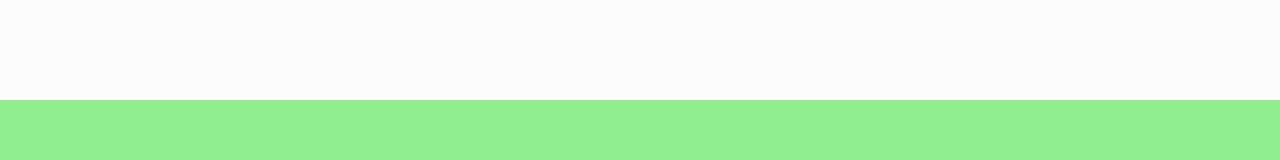
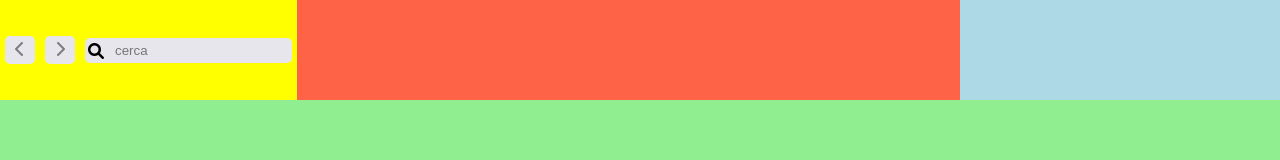
Before and after one commit to classe-47/layout-zoom, a plain HTML site: page index.html in a window 1280 px wide. Drawn offline with Linux system fonts and the light colour scheme.

Commit message:
nav left

```diff
--- a/css/style.css
+++ b/css/style.css
@@ -14,8 +14,56 @@ header {
     width: 100%;
     height: 100px;
     background-color: #fcfcfc;
+    display: flex;
 }
 
+/* ---nav left */
+.nav-left {
+    /* width: 30%; */
+    display: flex;
+    justify-content: space-around;
+    align-items: center;
+}
+
+.nav-left .chevron-box {
+    background-color: #e8e6ed;
+    padding: 5px 10px;
+    border-radius: 5px;
+    color: #7b7b7b;
+    margin: 5px;
+}
+
+.nav-left .search {
+    position: relative;
+}
+
+.nav-left .search i {
+    position: absolute;
+    top: 5px;
+    left: 8px;
+}
+
+.search input::placeholder {
+    margin-left: 10px;
+}
+
+.nav-left input {
+    background-color: #e8e6ed;
+    padding: 5px 0 5px 30px;
+    border: none;
+    border-radius: 5px;
+    margin: 0 5px;
+}
+
+.nav-main {
+    width: 45%;
+    flex-grow: 1;
+}
+
+
+.nav-right {
+    width: 25%;
+}
 /* fine header */
 
 
@@ -33,3 +81,18 @@ main {
 .debug main {
     background-color: lightgreen;
 }
+
+.debug .nav-left {
+    height: 100%;
+    background-color: yellow;
+}
+
+.debug .nav-main {
+    height: 100%;
+    background-color: tomato;
+}
+
+.debug .nav-right {
+    height: 100%;
+    background-color: lightblue;
+}
--- a/index.html
+++ b/index.html
@@ -15,6 +15,38 @@
 
     <!-- inizio header -->
     <header>
+        <!-- nav di sinistra -->
+        <div class="nav-left">
+
+            <!-- primo box -->
+            <div class="chevron-box">
+                <i class="fas fa-chevron-left"></i>
+            </div>
+            <!-- / primo box -->
+
+            <!-- secondo box -->
+            <div class="chevron-box">
+                <i class="fas fa-chevron-right"></i>
+            </div>
+            <!-- / secondo box -->
+
+            <!-- sezione search -->
+            <div class="search">
+                <i class="fas fa-search"></i>
+                <input type="text" placeholder="cerca">
+            </div>
+            <!-- / search -->
+
+        </div>
+        <!-- / nav di sinistra -->
+
+        <!-- nav main -->
+        <div class="nav-main"></div>
+        <!-- /nav main -->
+
+        <!-- nav right -->
+        <div class="nav-right"></div>
+        <!-- / nav right -->
 
     </header>
     <!-- fine header -->
```
